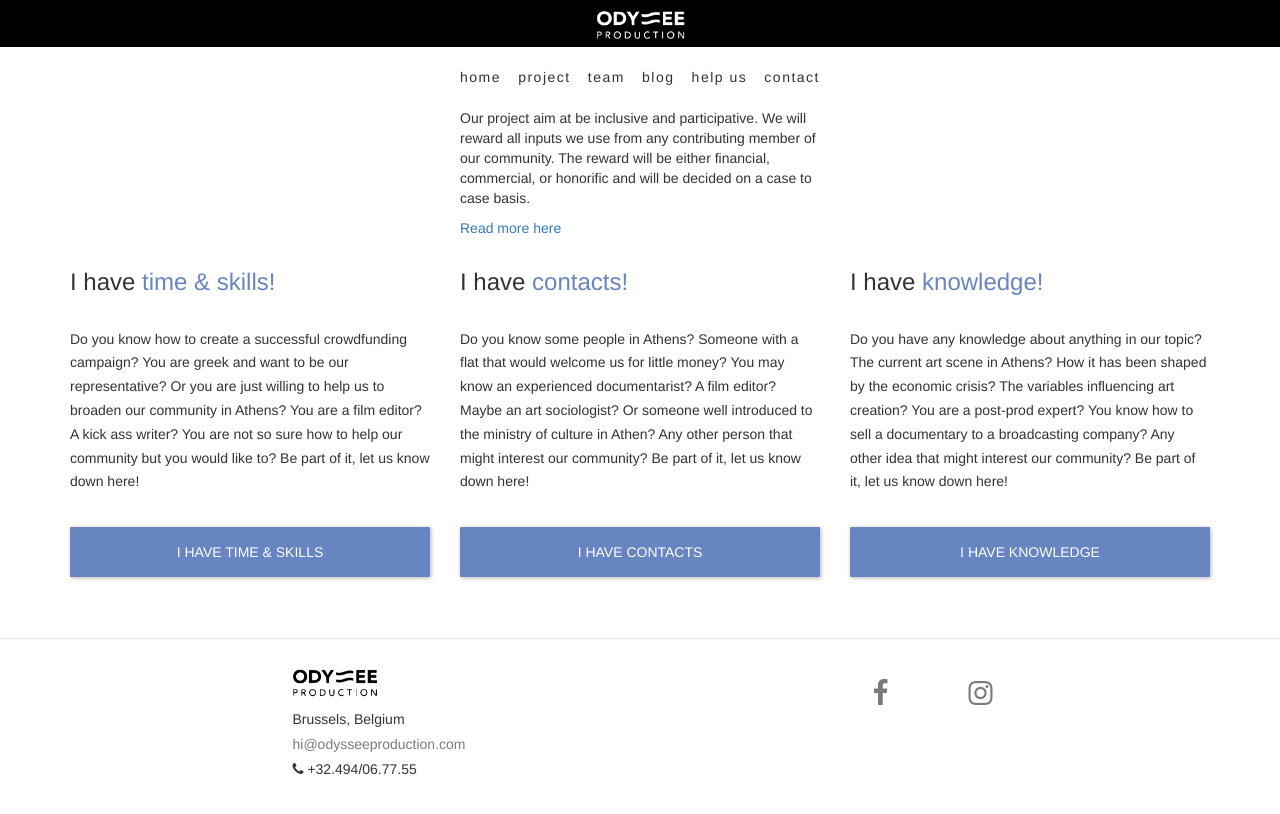
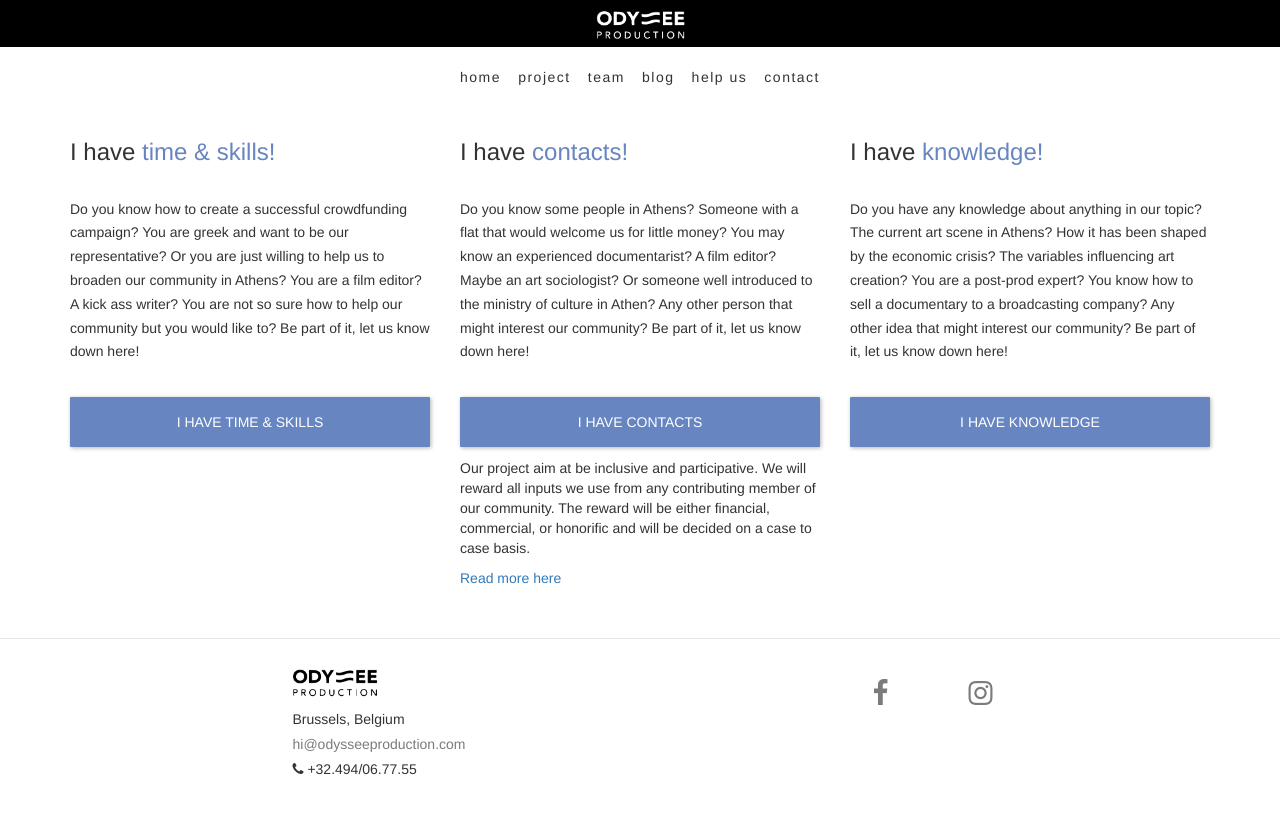
Before and after one commit to datene/odyssee, a Jekyll site: the page built from help.md, in a window 1280 px wide. Shown: the top 814 px of the page. Built offline with Jekyll 4.4.1, drawn with Linux system fonts in a browser that asks for light colours; nearby versions of some CDN libraries.

Commit message:
change order on help page

```diff
--- a/help.md
+++ b/help.md
@@ -4,16 +4,6 @@ title: Help
 permalink: /help/
 ---
 <div class="container">
-<div class="row">
-  <div class="col-xs-12 col-lg-4 col-lg-offset-4">
-    <p>
-      Our project aim at be inclusive and participative. We will reward all inputs we use from any contributing member of our community. The reward will be either financial, commercial, or honorific and will be decided on a case to case basis.
-    </p>
-    <a href="https://docs.google.com/document/d/1ImulktApLuYfmgs_aAUE3rBtHCaL8r0qTYiJY0wKcmw/edit?usp=sharing">
-      Read more here
-    </a>
-  </div>
-</div>
   <div class="row">
     <div class="col-xs-12 col-lg-4">
       <div class="help-item">
@@ -49,4 +39,14 @@ permalink: /help/
       </div>
     </div>
   </div>
+  <div class="row">
+    <div class="col-xs-12 col-lg-4 col-lg-offset-4">
+      <p>
+        Our project aim at be inclusive and participative. We will reward all inputs we use from any contributing member of our community. The reward will be either financial, commercial, or honorific and will be decided on a case to case basis.
+      </p>
+      <a href="https://docs.google.com/document/d/1ImulktApLuYfmgs_aAUE3rBtHCaL8r0qTYiJY0wKcmw/edit?usp=sharing">
+        Read more here
+      </a>
+    </div>
+  </div>
 </div>
```
